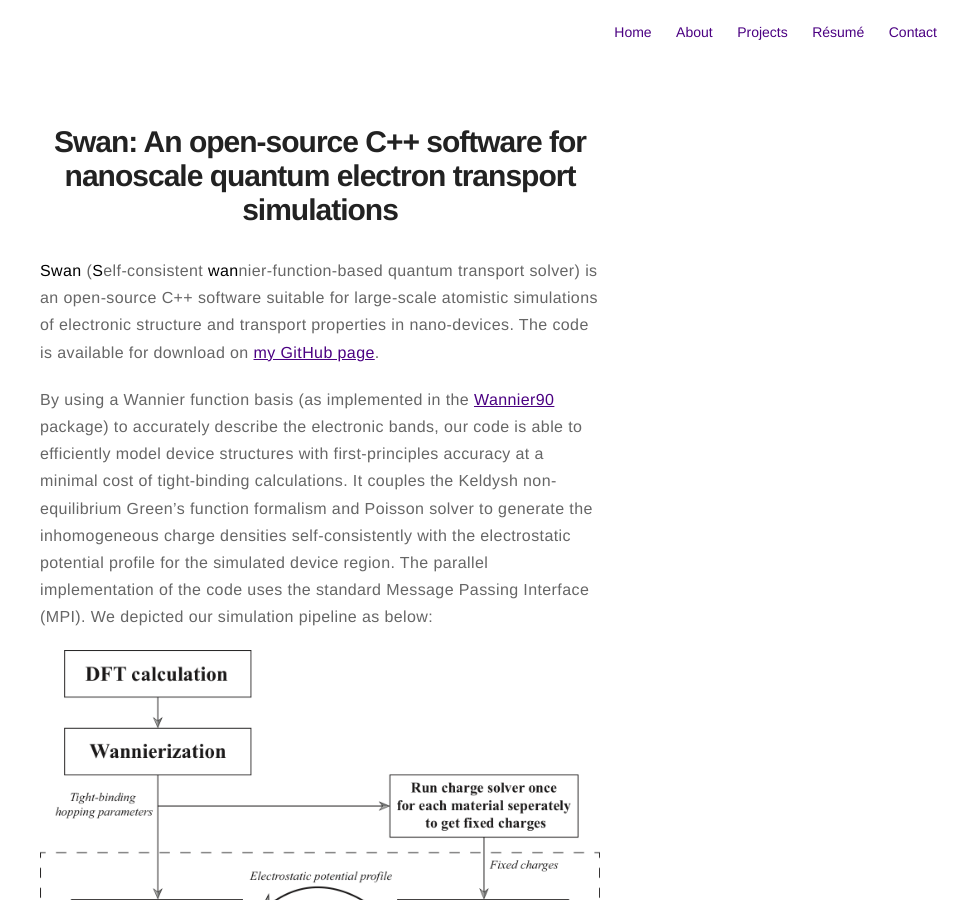
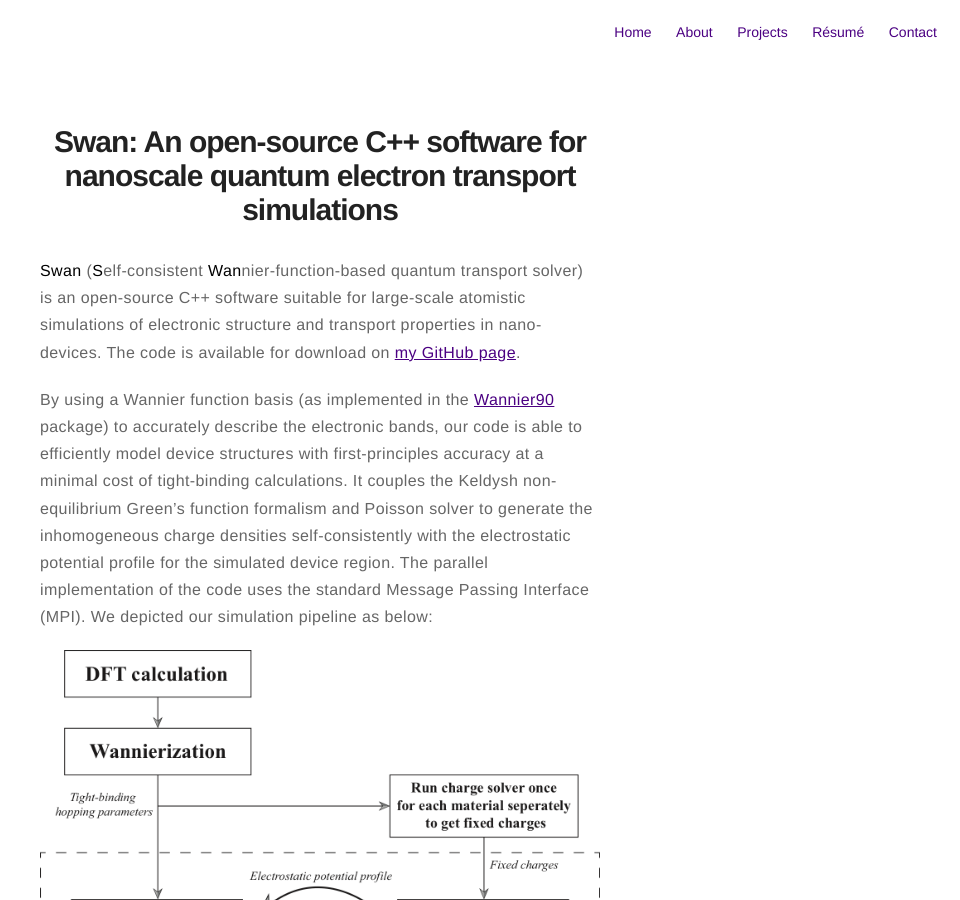
Before and after one commit to wushidonguc/wushidonguc.github.io, a Jekyll site: the page built from _posts/2018-11-11-swan.markdown, in a window 1280 px wide and 900 px high. Shown: the whole window, without its empty margins (320-1280 px from the left). Built offline with Jekyll 4.4.1, drawn with Linux system fonts in a browser that asks for light colours.

Commit message:
version_0.2.5

```diff
--- a/_posts/2018-11-11-swan.markdown
+++ b/_posts/2018-11-11-swan.markdown
@@ -11,7 +11,7 @@ category: project
 author: wushidong
 externalLink: false
 ---
-**Swan** (**S**elf-consistent **wan**nier-function-based quantum transport solver) is an open-source C++ software suitable for large-scale atomistic simulations of electronic structure and transport properties in nano-devices. The code is available for download on [my GitHub page](http://github.com/wushidonguc/swan).
+**Swan** (**S**elf-consistent **Wan**nier-function-based quantum transport solver) is an open-source C++ software suitable for large-scale atomistic simulations of electronic structure and transport properties in nano-devices. The code is available for download on [my GitHub page](http://github.com/wushidonguc/swan).
 
 By using a Wannier function basis (as implemented in the [Wannier90](http://wannier.org) package) to accurately describe the electronic bands, our code is able to efficiently model device structures with first-principles accuracy at a minimal cost of tight-binding calculations.
 It couples the Keldysh non-equilibrium Green's function formalism and Poisson solver to generate the inhomogeneous charge densities self-consistently with the electrostatic potential profile for the simulated device region. The parallel implementation of the code uses the standard Message Passing Interface (MPI). We depicted our simulation pipeline as below:
```
Also changed, not shown: 2 other files.
